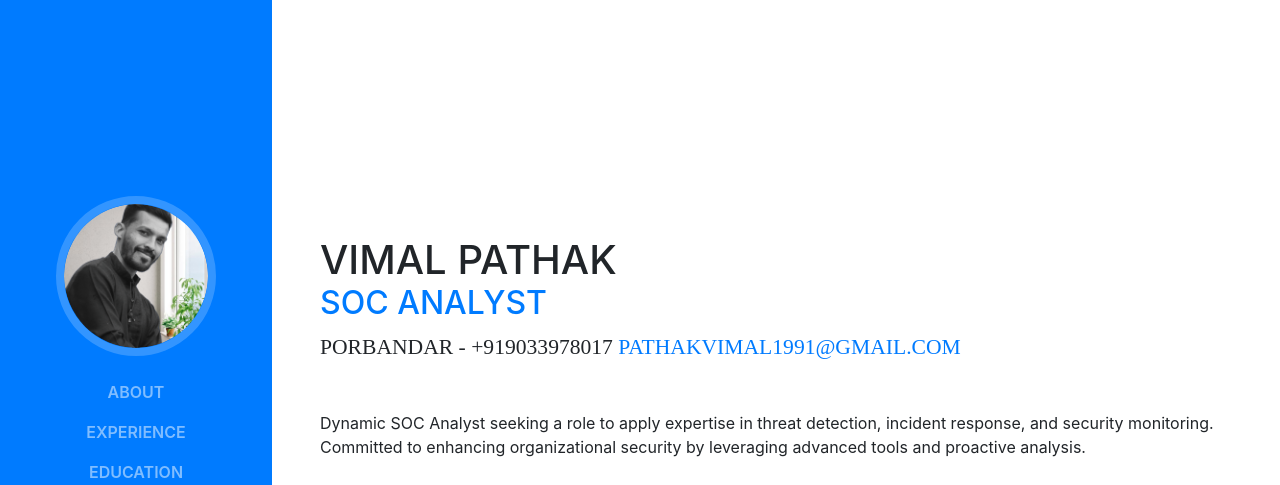
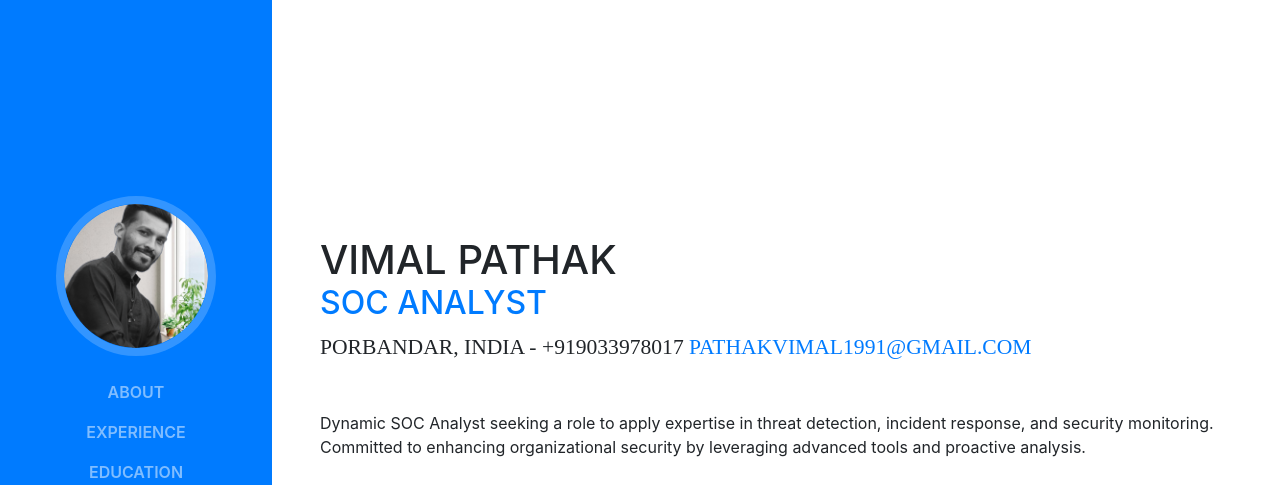
Before and after one commit to vimongithub/Portfolio, a website with bundled scripts: page index.html in a window 1280 px wide. Shown: the top 485 px of the page. Built offline with nearby package versions, Linux system fonts and the light colour scheme; a web font is replaced by a local one.

Commit message:
Update index.html

```diff
--- a/index.html
+++ b/index.html
@@ -69,7 +69,7 @@
           <h1 class="mb-0">Vimal Pathak
             <span class="text-primary" background-color=#bd5d38> <h2> SOC Analyst </h2> </span>
           </h1>
-          <div class="subheading mb-5">Porbandar - +919033978017
+          <div class="subheading mb-5">Porbandar, India - +919033978017
             <a href="mailto:name@email.com">pathakvimal1991@gmail.com</a>
           </div>
           <p class="mb-5">Dynamic SOC Analyst seeking a role to apply expertise in threat detection, incident response,
```
